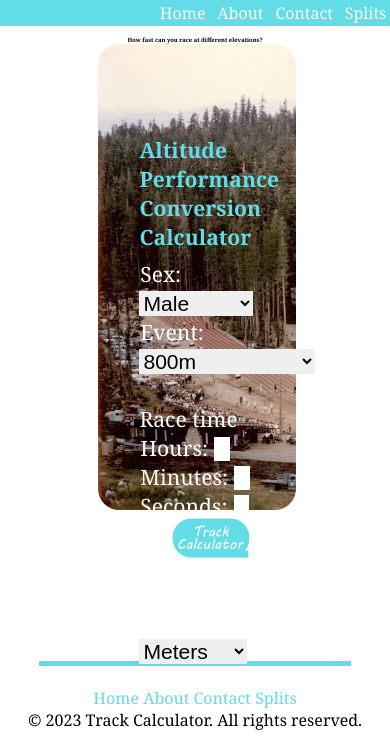
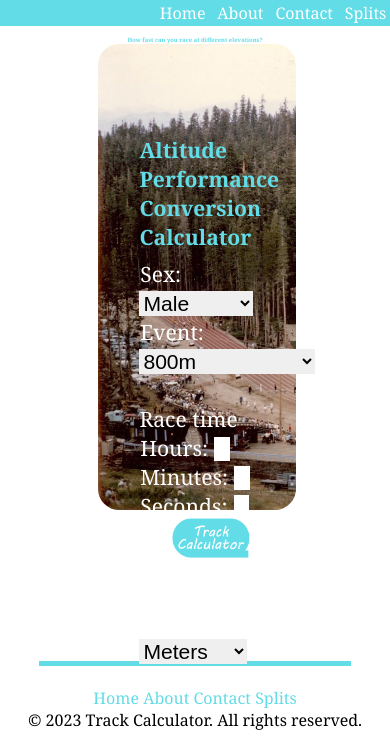
Before and after one commit to alescalera/TrackCalculator, a Flask app: page / in a window 390 px wide. Shown: the top 751 px of the page. Run offline with Flask 2, Linux system fonts and the light colour scheme; some libraries are stand-ins or nearby versions.

Commit message:
specificity

```diff
--- a/static/css/tracksite.css
+++ b/static/css/tracksite.css
@@ -51,7 +51,7 @@ form{
 	border-radius: 2.5vh;
 }
 
-#title, h3{
+body, #title, h3{
 	color:#62DCE7;
 }
 
```
